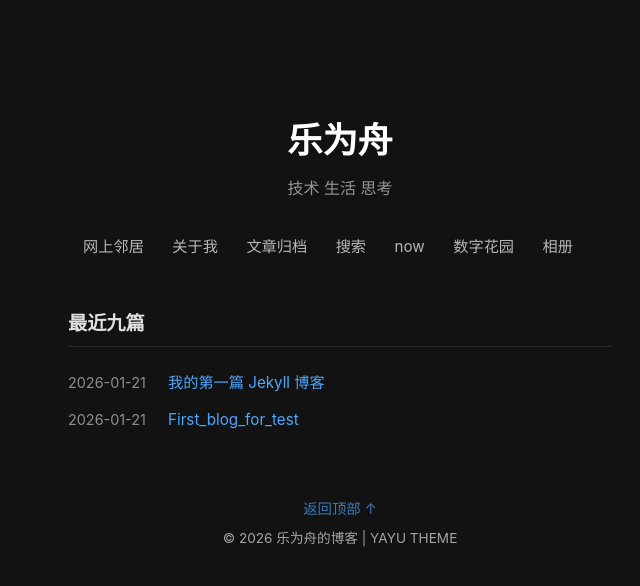
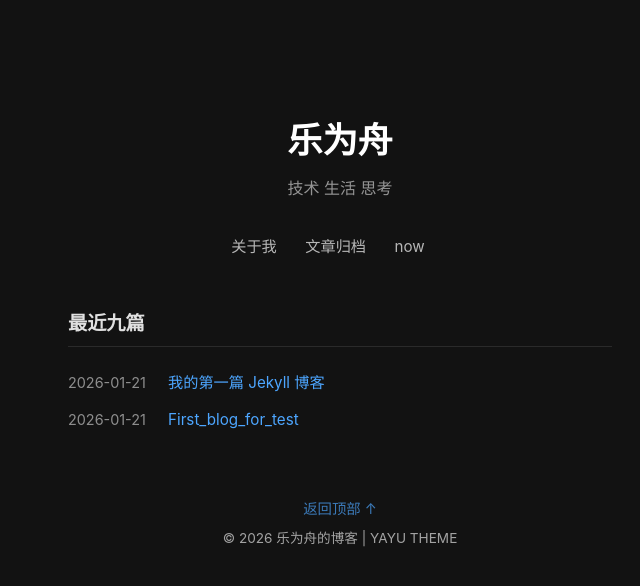
Before and after one commit to xmleweizhou/xmleweizhou.github.io, a Jekyll site: the page built from index.html, in a window 1280 px wide. Shown: the top 586 px of the page, without its empty margins (300-940 px from the left). Built offline with Jekyll 4.4.1, drawn with Linux system fonts in a browser that asks for light colours.

Commit message:
Update index.html

```diff
--- a/index.html
+++ b/index.html
@@ -11,13 +11,13 @@ title: 乐为舟
 
 <!-- 导航栏 -->
 <nav class="site-nav">
-  <a href="/" class="nav-item">网上邻居</a>
+
   <a href="/about" class="nav-item">关于我</a>
   <a href="/archives" class="nav-item">文章归档</a>
-  <a href="/search" class="nav-item">搜索</a>
+
   <a href="/now" class="nav-item">now</a>
-  <a href="/digital-garden" class="nav-item">数字花园</a>
-  <a href="/photos" class="nav-item">相册</a>
+
+
 </nav>
 
 <!-- 最近文章区域（纯基础 Liquid 语法，无任何兼容问题） -->
```
